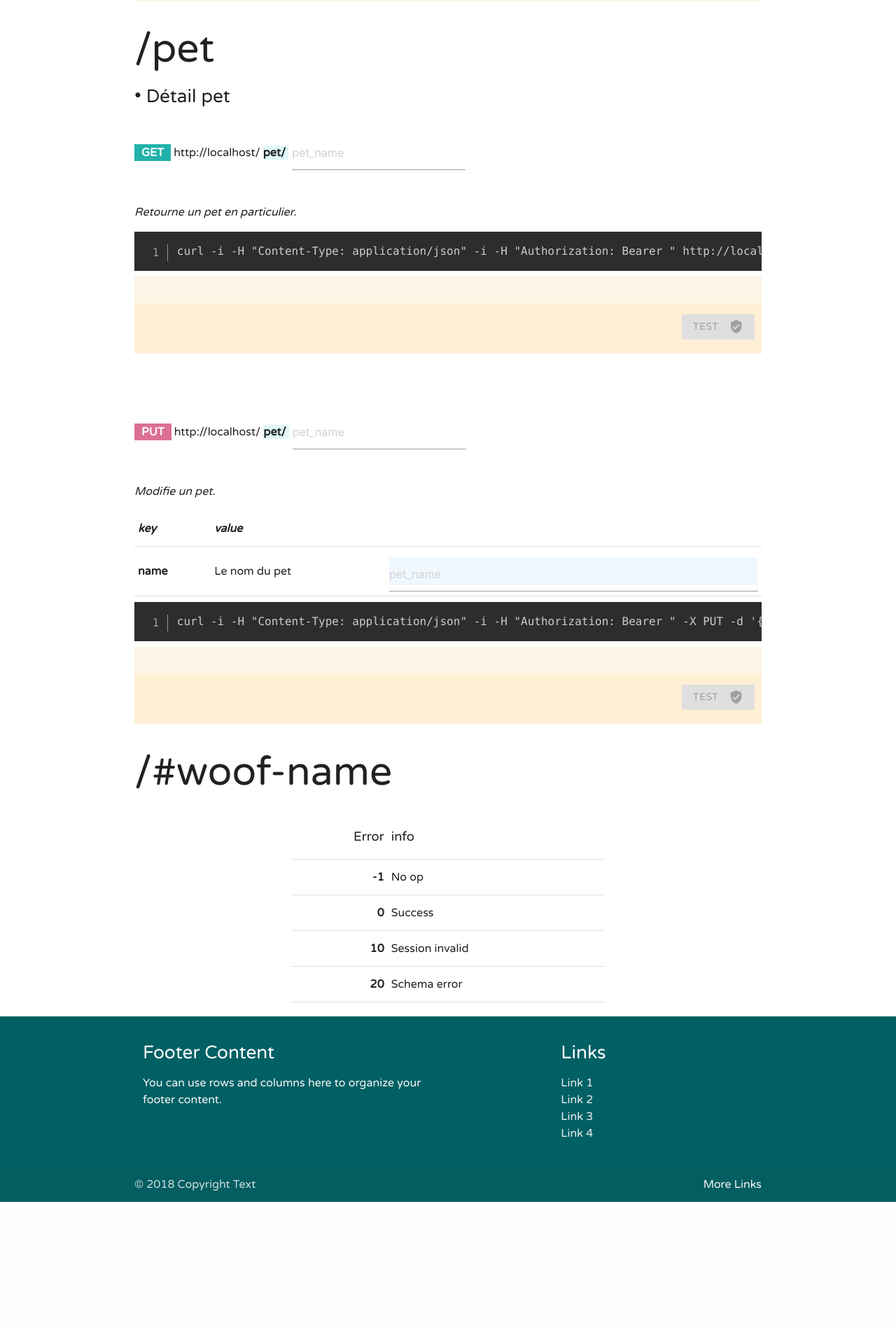
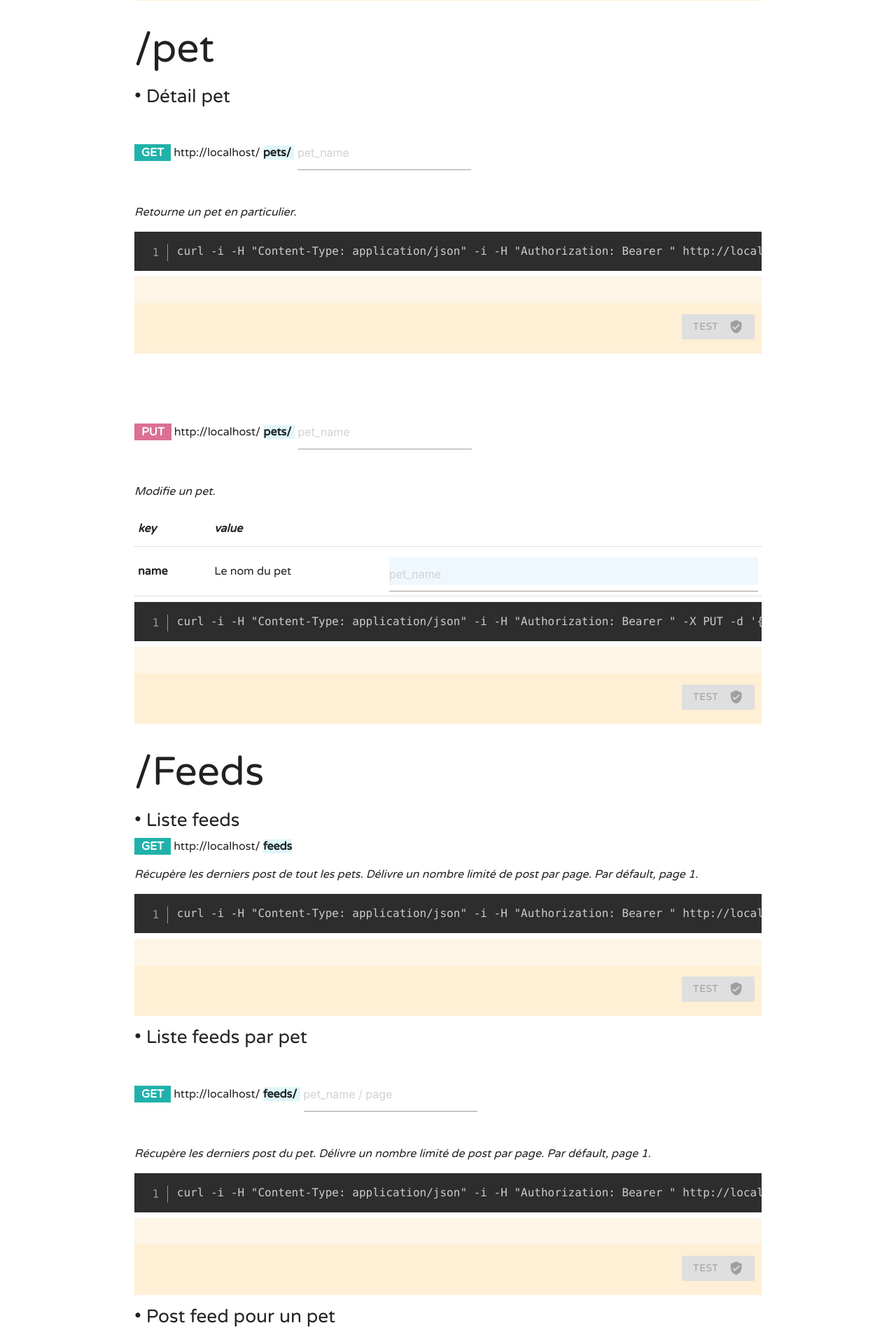
Before and after one commit to gamugamu/sentinel-woof, a Flask app: page / in a window 1280 px wide. Shown: the part 4304-6204 px from the top of the page at 70% size. Before the commit the page ends 6021 px from the top, so only its background shows below. Run offline with Flask 2, Linux system fonts and the light colour scheme; some libraries are stand-ins or nearby versions.

Commit message:
correctif url + documentation

```diff
--- a/migrations/env.py
+++ b/migrations/env.py
@@ -72,6 +72,7 @@ def run_migrations_online():
     connection = engine.connect()
     context.configure(connection=connection,
                       target_metadata=target_metadata,
+                      compare_type=True,
                       process_revision_directives=process_revision_directives,
                       **current_app.extensions['migrate'].configure_args)
 
--- a/templates/doc.html
+++ b/templates/doc.html
@@ -178,7 +178,7 @@
         dyn_url           = "true"
         dyn_url_label     = "pet_name"
         url_root          = {{url_root}}
-        route             = "pet/"
+        route             = "pets/"
         required_bearer   = "true"
         use               = "Retourne un pet en particulier."
         require_login     = true>
@@ -189,7 +189,7 @@
         dyn_url           = "true"
         dyn_url_label     = "pet_name"
         url_root          = {{url_root}}
-        route             = "pet/"
+        route             = "pets/"
         required_bearer   = "true"
         use               = "Modifie un pet."
         v-bind:dyn_value  =  "{
@@ -200,6 +200,75 @@
         }"
         require_login     = true>
       </step>
+
+        <h2>/Feeds</h2>
+        <step red lighten-1
+          title             = "Liste feeds"
+          method            = "GET"
+          url_root          = {{url_root}}
+          route             = "feeds"
+          required_bearer   = "true"
+          use               = "Récupère les derniers post de tout les pets. Délivre un nombre limité de post par page. Par défault, page 1."
+          require_login     = true>
+        </step>
+
+        <step red lighten-1
+          title             = "Liste feeds par pet"
+          method            = "GET"
+          dyn_url           = "true"
+          dyn_url_label     = "pet_name / page"
+          url_root          = {{url_root}}
+          route             = "feeds/"
+          required_bearer   = "true"
+          use               = "Récupère les derniers post du pet. Délivre un nombre limité de post par page. Par défault, page 1."
+          require_login     = true>
+        </step>
+
+        <step red lighten-1
+          title             = "Post feed pour un pet"
+          method            = "POST"
+          dyn_url           = "true"
+          dyn_url_label     = "pet_name"
+          url_root          = {{url_root}}
+          route             = "feeds/"
+          required_bearer   = "true"
+          use               = "Post un message pour le pet."
+          require_login     = true>
+        </step>
+
+        <step red lighten-1
+          title             = "Modifie feed d'un pet"
+          method            = "PUT"
+          dyn_url           = "true"
+          dyn_url_label     = "feed_uuid"
+          url_root          = {{url_root}}
+          route             = "feeds/"
+          required_bearer   = "true"
+          use               = "Modifie le message ou l'image du feed."
+          require_login     = true>
+        </step>
+
+        <h2>/Friends</h2>
+        <step red lighten-1
+          title             = "Liste ami"
+          method            = "GET"
+          route             = "friends"
+          url_root          = {{url_root}}
+          required_bearer   = "true"
+          use               = "Retrouve la liste d'amis du petowner."
+          require_login     = true>
+        </step>
+        <step red lighten-1
+          title             = "Rajout ami"
+          method            = "POST"
+          route             = "friends/"
+          dyn_url           = "true"
+          dyn_url_label     = "woof_name"
+          url_root          = {{url_root}}
+          required_bearer   = "true"
+          use               = "Permet de rajouter un ami."
+          require_login     = true>
+        </step>
 
         <h2>/#woof-name</h2>
     </div><!-- box -->
--- a/utils/PetsHelper.py
+++ b/utils/PetsHelper.py
@@ -42,7 +42,7 @@ def new_feed(pet):
     import uuid
 
     feed                = Feed()
-    feed.pub_date       = datetime.now()
+    feed.cre_date       = datetime.now()
     feed.uuid           = uuid.uuid4()
     feed._petowner_id   = pet._petowner_id
     pet.feeds.append(feed)
--- a/utils/error.py
+++ b/utils/error.py
@@ -9,6 +9,7 @@ class Error_code(Enum):
     PETNOTFD    = 25
     FEEDNOTFND  = 26
     MALFSCHE    = 50
+    WRGDCTYPE   = 70
     PETNAMEEX   = 110
     PETMAXLIM   = 111
     FRNDALONE   = 120
@@ -20,10 +21,11 @@ info_error = {
     Error_code.NO_OP        : "Nothing Happened",
     Error_code.SUCCESS      : "Operation succeed",
     Error_code.INVGRANT     : "Grant token invalid",
-    Error_code.USERNOTFD    : "Utilisateur introuvable",
+    Error_code.USERNOTFD    : "Pet owner not found",
     Error_code.PETNOTFD     : "Pet introuvable",
     Error_code.FEEDNOTFND   : "Feed introuvable",
     Error_code.MALFSCHE     : "Schema invalide",
+    Error_code.WRGDCTYPE    : "The content-type is wrong. Please provide the -H 'Content-Type: multipart/form-data' in order to post a data",
     Error_code.PETNAMEEX    : "Nom invalide. (Doublon)",
     Error_code.PETMAXLIM    : "Limite de creation de pets atteint",
     Error_code.FRNDALONE    : "No. You are alone forever", # can't add self as friend
```
Also changed, not shown: migrations/versions/8a45e5f642bf_.py (added, +34 -0 lines), pet/route_woof.py (+36 -11 lines), README.md, storage/models.py.
